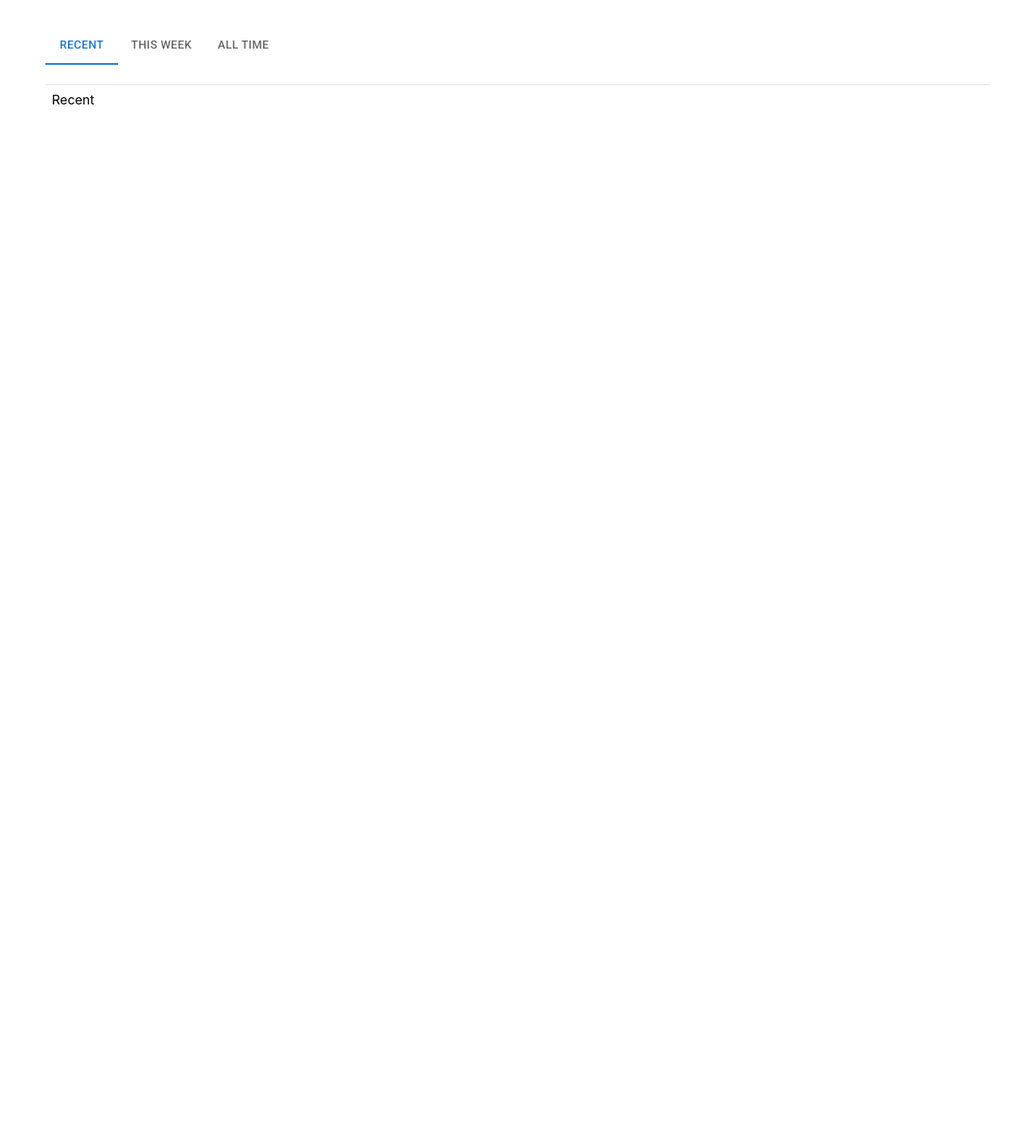
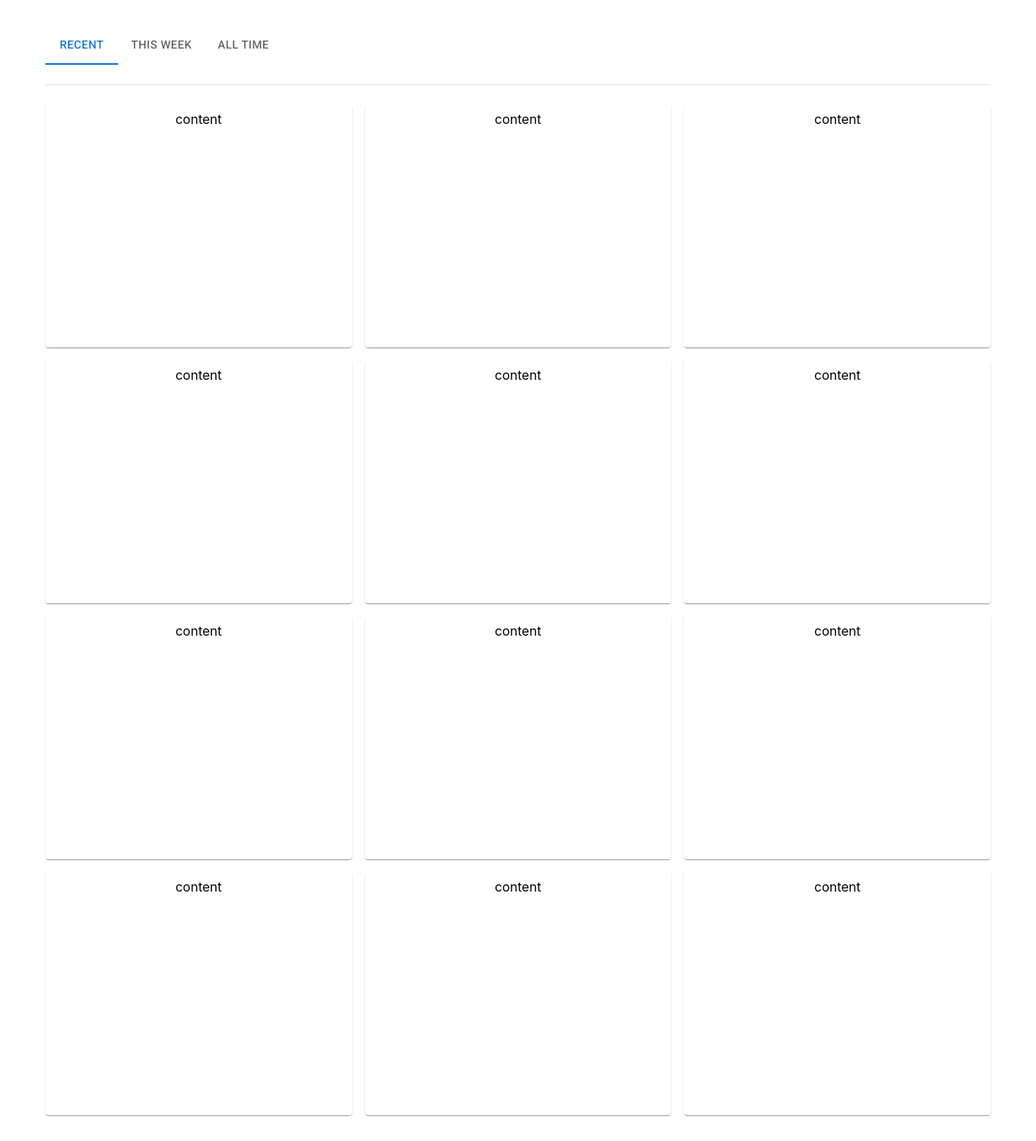
Before and after one commit to brgltd/amazon-forest-crypto, a Next.js app: page / in a window 1280 px wide. Shown: the whole page at 81% size. Before the commit the page ends 800 px from the top, so only its background shows below. Built offline with nearby package versions, Linux system fonts and the light colour scheme.

Commit message:
feat: add basic grid

```diff
--- a/pages/index.js
+++ b/pages/index.js
@@ -5,7 +5,25 @@ import Tab from "@mui/material/Tab";
 import Box from "@mui/material/Box";
 import Typography from "@mui/material/Box";
 import useMediaQuery from "@mui/material/useMediaQuery";
+import Paper from "@mui/material/Paper";
+import Grid from "@mui/material/Grid";
 // import { useTheme } from "@mui/material/styles";
+
+function Item() {
+  return (
+    <Paper
+      sx={{
+        backgroundColor: "#fff",
+        padding: 1,
+        textAlign: "center",
+        color: "black",
+        height: "300px",
+      }}
+    >
+      <Typography>content</Typography>
+    </Paper>
+  );
+}
 
 function TabPanel({ children, value, index }) {
   return (
@@ -16,8 +34,47 @@ function TabPanel({ children, value, index }) {
       aria-labelledby={`images-tabpanel-${index}`}
     >
       {value === index && (
-        <Box sx={{ p: 1, m: 3, borderTop: 1, borderColor: "divider" }}>
-          <Typography>{children}</Typography>
+        <Box sx={{ paddingTop: 3, m: 3, borderTop: 1, borderColor: "divider" }}>
+          <Box sx={{ flexGrow: 1 }}>
+            <Grid container spacing={2}>
+              <Grid item xs={12} md={6} lg={4}>
+                <Item />
+              </Grid>
+              <Grid item xs={12} md={6} lg={4}>
+                <Item />
+              </Grid>
+              <Grid item xs={12} md={6} lg={4}>
+                <Item />
+              </Grid>
+              <Grid item xs={12} md={6} lg={4}>
+                <Item />
+              </Grid>
+              <Grid item xs={12} md={6} lg={4}>
+                <Item />
+              </Grid>
+              <Grid item xs={12} md={6} lg={4}>
+                <Item />
+              </Grid>
+              <Grid item xs={12} md={6} lg={4}>
+                <Item />
+              </Grid>
+              <Grid item xs={12} md={6} lg={4}>
+                <Item />
+              </Grid>
+              <Grid item xs={12} md={6} lg={4}>
+                <Item />
+              </Grid>
+              <Grid item xs={12} md={6} lg={4}>
+                <Item />
+              </Grid>
+              <Grid item xs={12} md={6} lg={4}>
+                <Item />
+              </Grid>
+              <Grid item xs={12} md={6} lg={4}>
+                <Item />
+              </Grid>
+            </Grid>
+          </Box>
         </Box>
       )}
     </div>
```
